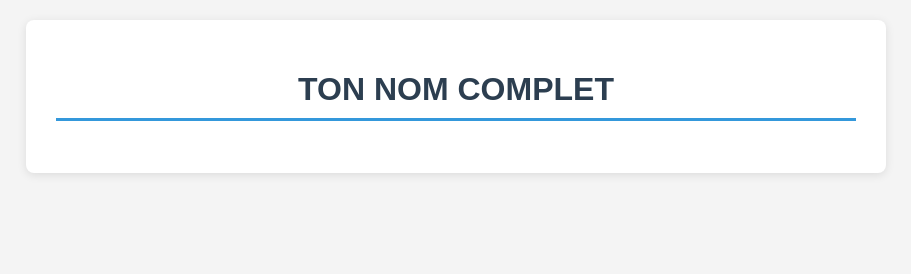
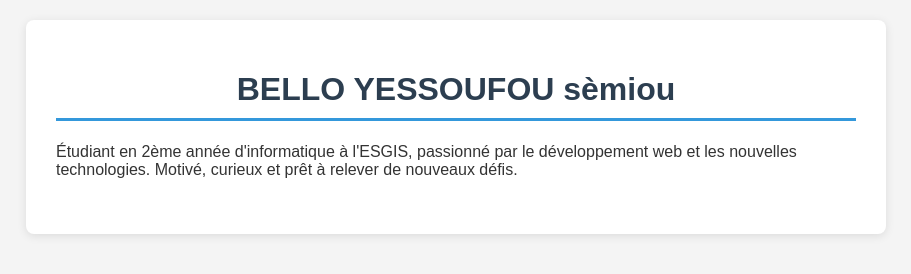
Before and after one commit to vodynoobs-dotcom/mon-cv, a plain HTML site: page index.html in a window 1280 px wide. Shown: the whole page, without its empty margins (184-1095 px from the left). Drawn offline with Linux system fonts and the light colour scheme.

Commit message:
mise en place de la section description

```diff
--- a/index.html
+++ b/index.html
@@ -9,8 +9,11 @@
 <body>
     <div class="container">
         <header>
-            <h1>TON NOM COMPLET</h1>
+            <h1> BELLO YESSOUFOU sèmiou </h1>
         </header>
+        <section class="description">
+            <p>Étudiant en 2ème année d'informatique à l'ESGIS, passionné par le développement web et les nouvelles technologies. Motivé, curieux et prêt à relever de nouveaux défis.</p>
+        </section>
     </div>
 </body>
 </html>
```
